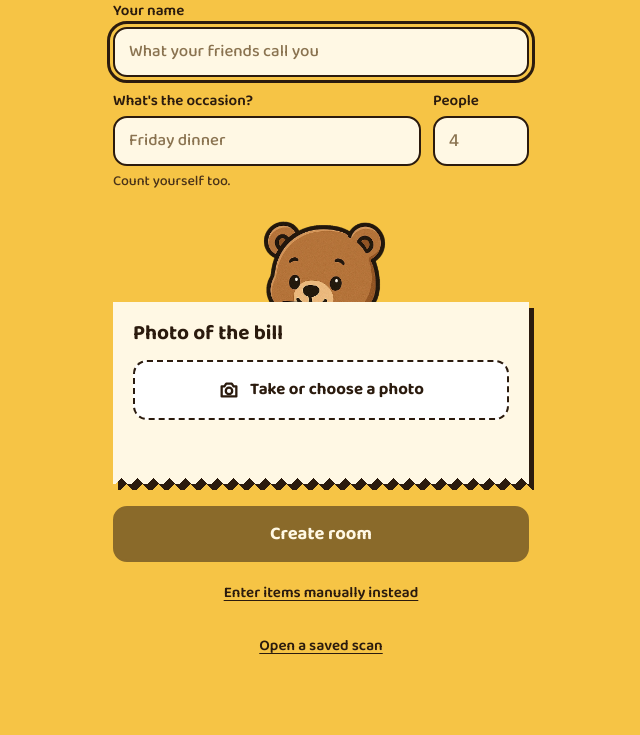
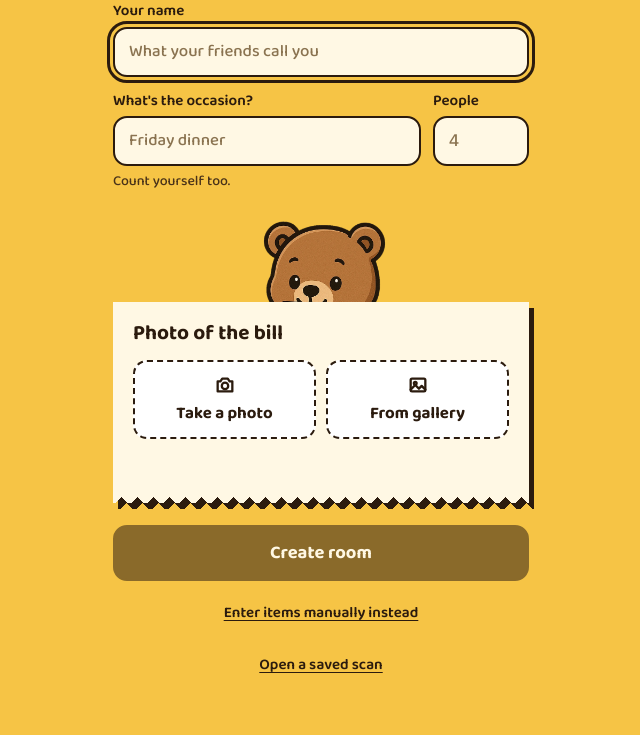
Before and after one commit to r-abhinav1/BillBear, a Flask app: page /create?mode=image in a window 1280 px wide. Shown: the part 151-886 px from the top of the page, without its empty margins (319-959 px from the left). Before the commit the page ends 805 px from the top, so only its background shows below. Run offline with Flask 3, Linux system fonts and the light colour scheme; some libraries are stand-ins or nearby versions.

Commit message:
Add a Take a photo button to the bill scanner
A plain accept="image/*" input opens only the gallery on current Android
(the system Photo Picker has no camera option). The scanner now has two
pickers side by side: "Take a photo" (capture="environment") and
"From gallery". Both feed the same scan and retry flow.

Co-Authored-By: Claude Sonnet 5.5 <noreply@anthropic.com>

```diff
--- a/static/css/billbear.css
+++ b/static/css/billbear.css
@@ -180,6 +180,8 @@ button, input, select { font: inherit; color: inherit; }
 .field-row { display: flex; gap: 12px; }
 .file-drop { display: flex; align-items: center; justify-content: center; gap: 10px; min-height: 60px; padding: 10px 16px; border: var(--line) dashed var(--ink); border-radius: 14px; background: var(--field); color: var(--ink); font-size: 1.05rem; font-weight: 700; text-align: center; cursor: pointer; word-break: break-word; }
 .file-drop.has-file { border-style: solid; background: var(--paper-tint); }
+.file-drop-row { position: relative; display: grid; grid-template-columns: 1fr 1fr; gap: 10px; }
+.file-drop-row .file-drop { flex-direction: column; gap: 6px; padding: 12px 10px; }
 input[type="file"].visually-hidden { position: absolute; width: 1px; height: 1px; opacity: 0; }
 input[type="file"].visually-hidden:focus-visible + .file-drop { outline: 3px solid var(--ink); outline-offset: 3px; }
 .stepper { display: inline-flex; align-items: center; gap: 4px; }
--- a/templates/_ui.html
+++ b/templates/_ui.html
@@ -33,6 +33,7 @@
 {%- elif name == 'close' %}<path d="M6 6l12 12M18 6L6 18"/>
 {%- elif name == 'plus' %}<path d="M12 5v14M5 12h14"/>
 {%- elif name == 'camera' %}<path d="M4 8h3l2-3h6l2 3h3v11H4z"/><circle cx="12" cy="13" r="3.5"/>
+{%- elif name == 'image' %}<rect x="4" y="5" width="16" height="14" rx="1.5"/><circle cx="9" cy="10" r="1.5"/><path d="M4 17l5-5 4 4 3-3 4 4"/>
 {%- elif name == 'file' %}<path d="M7 3h7l4 4v14H7z"/><path d="M14 3v4h4"/>
 {%- elif name == 'repick' %}<path d="M4 12a8 8 0 0 1 13.7-5.6L20 8.5"/><path d="M20 4v4.5h-4.5"/><path d="M20 12a8 8 0 0 1-13.7 5.6L4 15.5"/><path d="M4 20v-4.5h4.5"/>
 {%- elif name == 'phone' %}<rect x="7" y="2.5" width="10" height="19" rx="2.5"/><path d="M11 18h2"/>
--- a/templates/create_room.html
+++ b/templates/create_room.html
@@ -53,9 +53,16 @@
                     <input type="file" id="scan_json" class="visually-hidden" accept=".json,application/json">
                     <label for="scan_json" class="file-drop" id="jsonLabel">{{ ui.icon('file') }} <span id="jsonLabelText">Choose a .billbear.json file</span></label>
                     {% else %}
-                    <h2><label for="bill_image">Photo of the bill</label></h2>
-                    <input type="file" id="bill_image" class="visually-hidden" accept="image/*">
-                    <label for="bill_image" class="file-drop" id="fileLabel">{{ ui.icon('camera') }} <span id="fileLabelText">Take or choose a photo</span></label>
+                    <h2>Photo of the bill</h2>
+                    {# Two pickers on purpose: a plain accept="image/*" input opens only the gallery on current
+                       Android (Photo Picker). `capture` is what asks for the camera. Neither has a name, so
+                       neither is posted with the form; the scan goes through fetch(). #}
+                    <div class="file-drop-row">
+                        <input type="file" id="bill_camera" class="visually-hidden" accept="image/*" capture="environment">
+                        <label for="bill_camera" class="file-drop" id="cameraLabel">{{ ui.icon('camera') }} <span id="cameraLabelText">Take a photo</span></label>
+                        <input type="file" id="bill_image" class="visually-hidden" accept="image/*">
+                        <label for="bill_image" class="file-drop" id="fileLabel">{{ ui.icon('image') }} <span id="fileLabelText">From gallery</span></label>
+                    </div>
                     <div class="scan-lines" id="scanLines" hidden aria-hidden="true">
                         <div><span style="width: 62%"></span><span style="width: 16%"></span></div>
                         <div><span style="width: 44%"></span><span style="width: 14%"></span></div>
@@ -113,6 +120,9 @@
         const fileInput = document.getElementById('bill_image');
         const fileLabel = document.getElementById('fileLabel');
         const fileLabelText = document.getElementById('fileLabelText');
+        const cameraInput = document.getElementById('bill_camera');
+        const cameraLabel = document.getElementById('cameraLabel');
+        const cameraLabelText = document.getElementById('cameraLabelText');
         const retryBtn = document.getElementById('retryScanBtn');
         const skipBtn = document.getElementById('skipOcrBtn');
         const jsonInput = document.getElementById('scan_json');
@@ -242,20 +252,30 @@
             }
         }
 
-        if (fileInput) {
-            fileInput.addEventListener('change', () => {
-                const file = fileInput.files[0];
-                if (!file) {
-                    fileLabelText.textContent = 'Take or choose a photo';
-                    fileLabel.classList.remove('has-file');
-                    return;
-                }
-                fileLabelText.textContent = file.name || 'Photo selected';
-                fileLabel.classList.add('has-file');
-                scanFile(file);
+        if (fileInput && cameraInput) {
+            // Camera and gallery share one flow; only the last photo picked counts.
+            const pickers = [
+                { input: cameraInput, label: cameraLabel, text: cameraLabelText, idle: 'Take a photo', done: () => 'Photo taken' },
+                { input: fileInput, label: fileLabel, text: fileLabelText, idle: 'From gallery', done: (f) => f.name || 'Photo selected' },
+            ];
+            let pickedFile = null;
+            pickers.forEach((picker) => {
+                picker.input.addEventListener('change', () => {
+                    const file = picker.input.files[0] || null;
+                    pickers.forEach((p) => {
+                        if (p !== picker) p.input.value = '';
+                        p.text.textContent = p.idle;
+                        p.label.classList.remove('has-file');
+                    });
+                    pickedFile = file;
+                    if (!file) return;
+                    picker.text.textContent = picker.done(file);
+                    picker.label.classList.add('has-file');
+                    scanFile(file);
+                });
             });
             retryBtn.addEventListener('click', () => {
-                if (fileInput.files[0]) scanFile(fileInput.files[0]);
+                if (pickedFile) scanFile(pickedFile);
             });
         }
 
```
